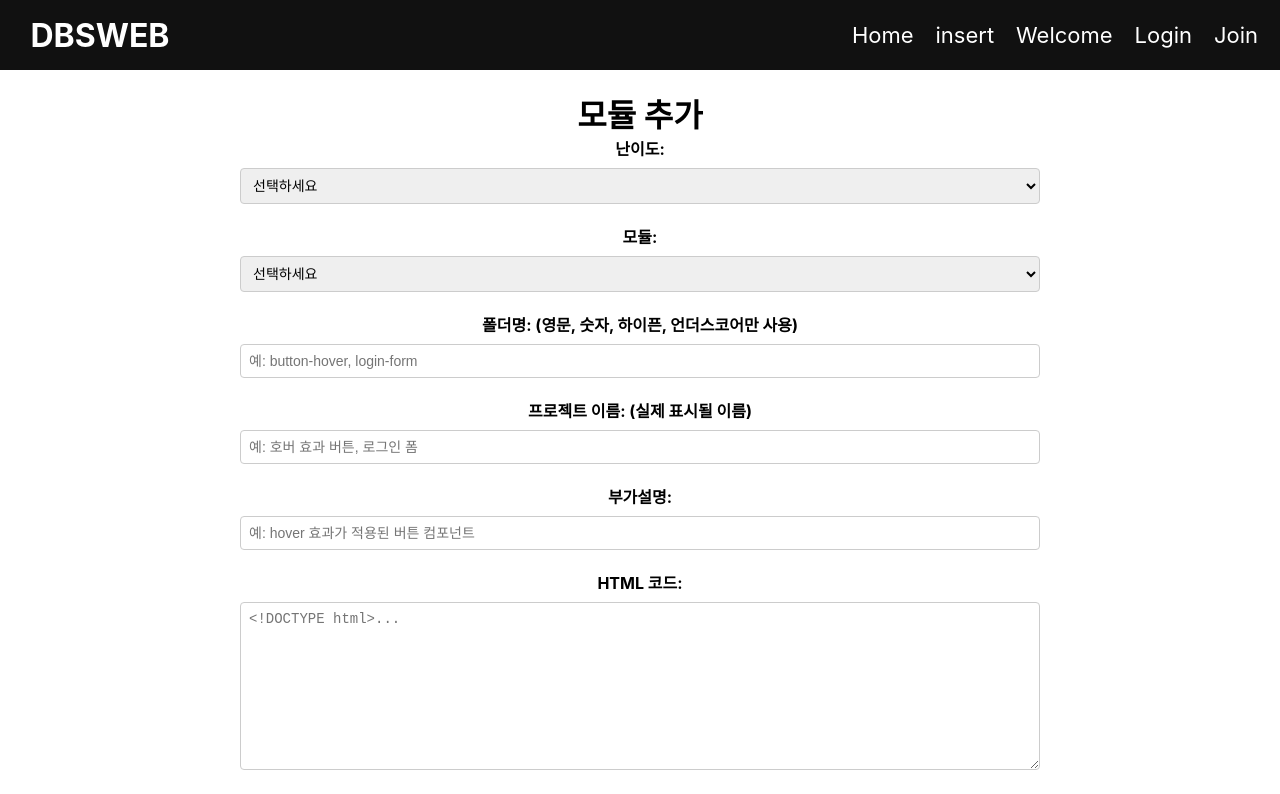
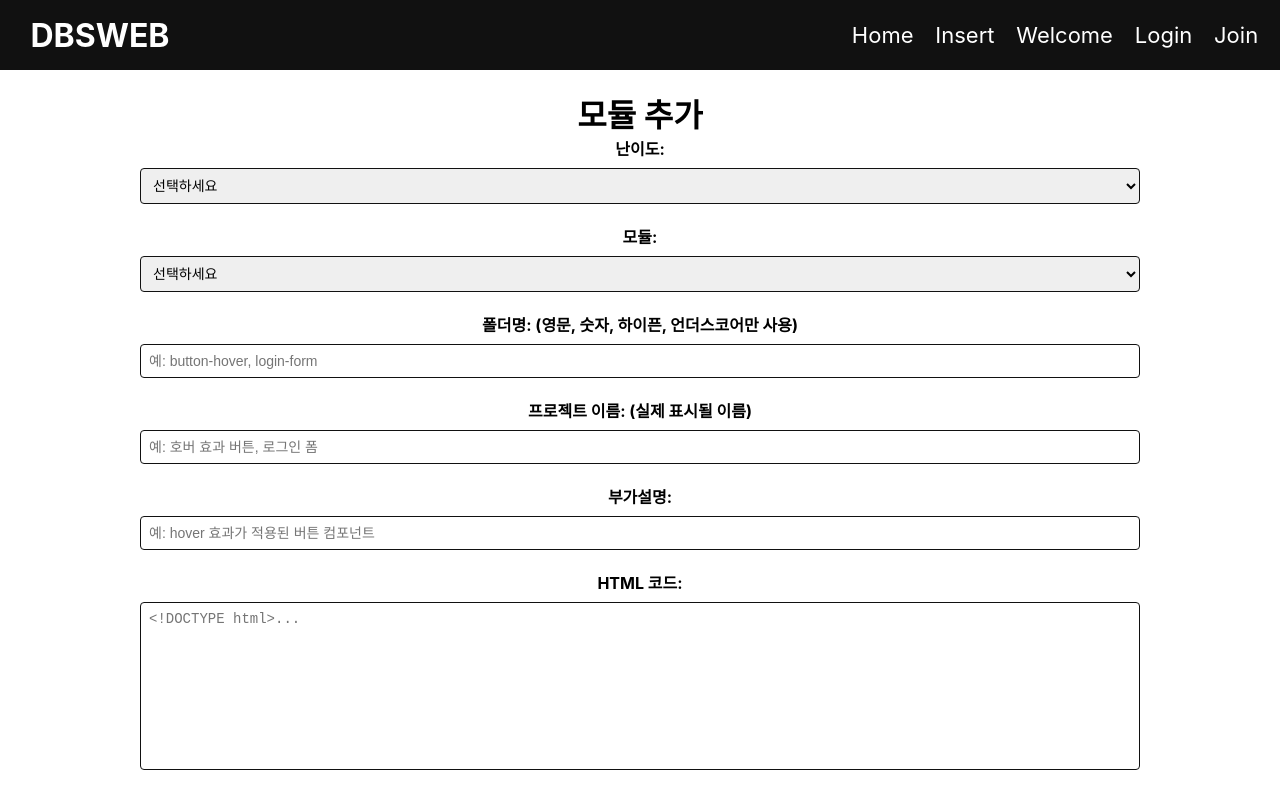
Before and after one commit to TaeWoongYoun/LMS, a React (Create React App) app: page /insert in a window 1280 px wide. Shown: the top 794 px of the page. Built offline with nearby package versions, Linux system fonts and the light colour scheme.

Commit message:
style : Change

```diff
--- a/src/components/Header.js
+++ b/src/components/Header.js
@@ -9,7 +9,7 @@ function Header() {
             <nav>
                 <ul>
                     <li><Link to="/">Home</Link></li>
-                    <li><Link to="/insert">insert</Link></li>
+                    <li><Link to="/insert">Insert</Link></li>
                     <li><Link to="/welcome">Welcome</Link></li>
                     <li><Link to="/login">Login</Link></li>
                     <li><Link to="/join">Join</Link></li>
--- a/src/pages/InsertPage.css
+++ b/src/pages/InsertPage.css
@@ -1,6 +1,9 @@
-/* InsertPage.css */
+textarea{
+    resize: none;
+}
+
 .insert-page-container {
-    max-width: 800px;
+    max-width: 1000px;
     margin: 0 auto;
     padding: 20px;
 }
@@ -25,7 +28,7 @@
 .form-group select,
 .form-group textarea {
     padding: 8px;
-    border: 1px solid #ccc;
+    border: 1px solid #111;
     border-radius: 4px;
     font-size: 14px;
 }
```
Lines whose indentation alone changed are shown as unchanged.
